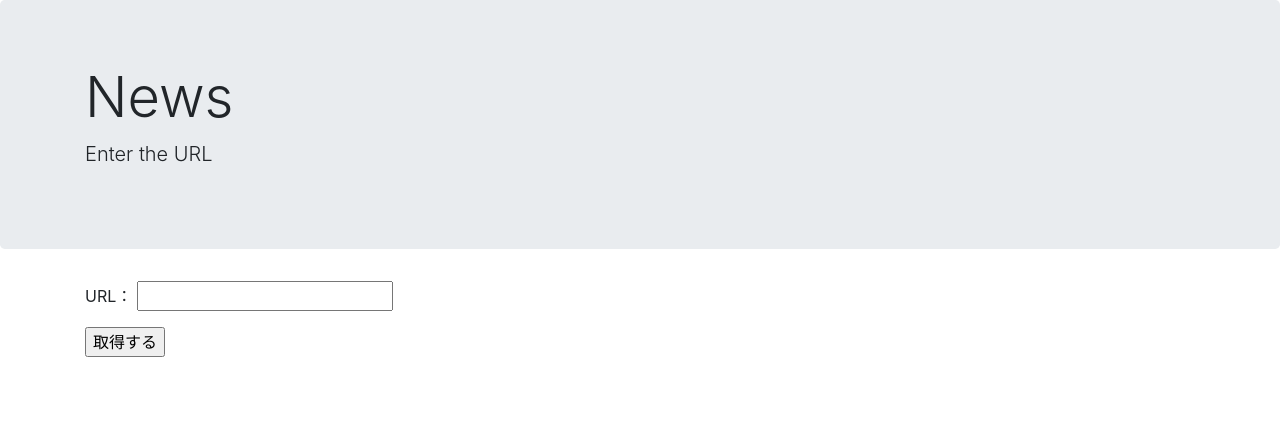
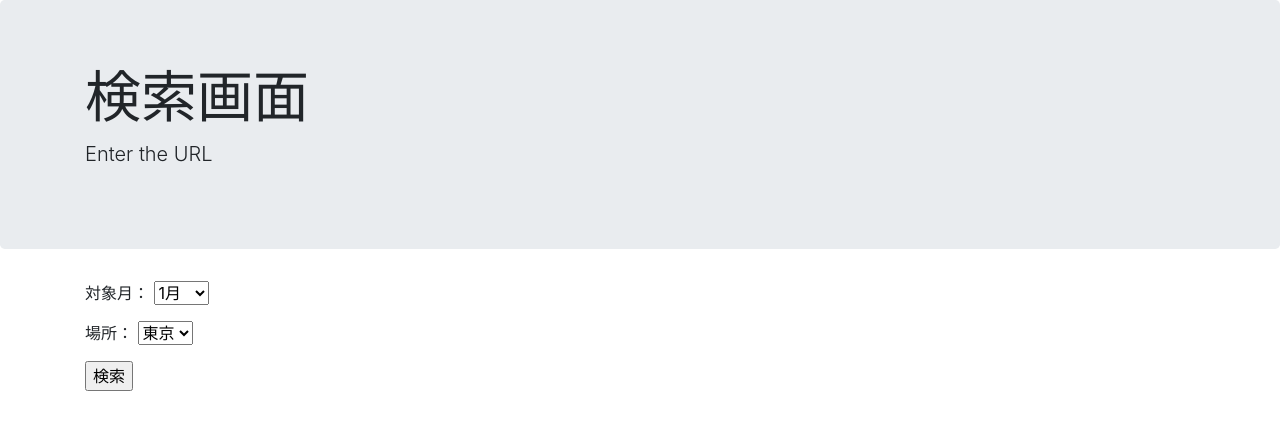
Before and after one commit to MasatoshiHayashi/web-scraping, a Django app: page /myapp/ in a window 1280 px wide. Shown: the top 430 px of the page. Run offline with Django 3.2, Linux system fonts and the light colour scheme; some libraries are stand-ins or nearby versions.

Commit message:
検索条件の実装
月/場所を入力すると、月を季節に変換した上でplaylifeの検索結果をスクレイピングしてきてくれるように実装した

```diff
--- a/mySite/myapp/models.py
+++ b/mySite/myapp/models.py
@@ -1,5 +1,6 @@
 from django.db import models
 
-class News(models.Model):
-    url = models.CharField(max_length=1000)
+class Dating(models.Model):
+    month = models.CharField(max_length=2)
+    spot = models.CharField(max_length=100)
 # Create your models here.
--- a/mySite/myapp/views.py
+++ b/mySite/myapp/views.py
@@ -1,5 +1,5 @@
 from django.shortcuts import render
-from .models import News
+from .models import Dating
 from django.views.generic import CreateView
 from django.urls import reverse_lazy
 from bs4 import BeautifulSoup
@@ -10,13 +10,44 @@ sys.stdout = io.TextIOWrapper(sys.stdout.buffer, encoding='utf-8')
 # Create your views here.
 class Create(CreateView):
     template_name = 'home.html'
-    model = News
-    fields = ('url',) #フォームから受け取ったURLオブジェクトを生成している
+    model = Dating
+    fields = ('month','spot') #フォームから受け取ったオブジェクトを生成している
     success_url = reverse_lazy('list')
 
+def season(m):
+    if m == '1':
+        return '冬'
+    elif m == '2':
+        return '冬'
+    elif m == '3':
+        return '春'
+    elif m == '4':
+        return '春'
+    elif m == '5':
+        return 'GW'
+    elif m == '6':
+        return '梅雨'
+    elif m == '7':
+        return '夏'
+    elif m == '8':
+        return '夏'
+    elif m == '9':
+        return '秋'
+    elif m == '10':
+        return '秋'
+    elif m == '11':
+        return '秋'
+    elif m == '12':
+        return 'クリスマス'
+    else:
+        return ''
+
 def listfunc(request):
-    for post in News.objects.all():
-        url = post.url
+    for post in Dating.objects.all():
+        month = post.month
+        spot = post.spot
+    s = season(month)
+    url = 'https://play-life.jp/search?utf8=%E2%9C%93&q=' + s + '%E3%80%80%E3%83%87%E3%83%BC%E3%83%88%E3%80%80' + spot
     list = []
     response = requests.get(url).content
     bs = BeautifulSoup(response, "html.parser")
--- a/mySite/templates/home.html
+++ b/mySite/templates/home.html
@@ -3,7 +3,7 @@
 {% block header %}
 <div class="jumbotron">
    <div class="container">
-     <h1 class="display-4">News</h1>
+     <h1 class="display-4">検索画面</h1>
      <p class="lead">Enter the URL</p>
    </div>
  </div>
@@ -12,8 +12,26 @@
 {% block content %}
 <div class="container">
 <form action='' method='POST'>{% csrf_token %}
-<p>URL： <input type="text" name='url'></p>
-<input type="submit" value="取得する">
+<p>対象月： <select name='month'>
+<option value = '1'>1月</option>
+<option value = '2'>2月</option>
+<option value = '3'>3月</option>
+<option value = '4'>4月</option>
+<option value = '5'>5月</option>
+<option value = '6'>6月</option>
+<option value = '7'>7月</option>
+<option value = '8'>8月</option>
+<option value = '9'>9月</option>
+<option value = '10'>10月</option>
+<option value = '11'>11月</option>
+<option value = '12'>12月</option>
+</select></p>
+<p>場所： <select name='spot'>
+<option value = '東京'>東京</option>
+<option value = '千葉'>千葉</option>
+<option value = '埼玉'>埼玉</option>
+</select></p>
+<input type="submit" value="検索">
 </form>
 </div>
 {% endblock content %}
```
Also changed, not shown: mySite/db.sqlite3, mySite/myapp/migrations/0003_auto_20210123_1739.py (added).
